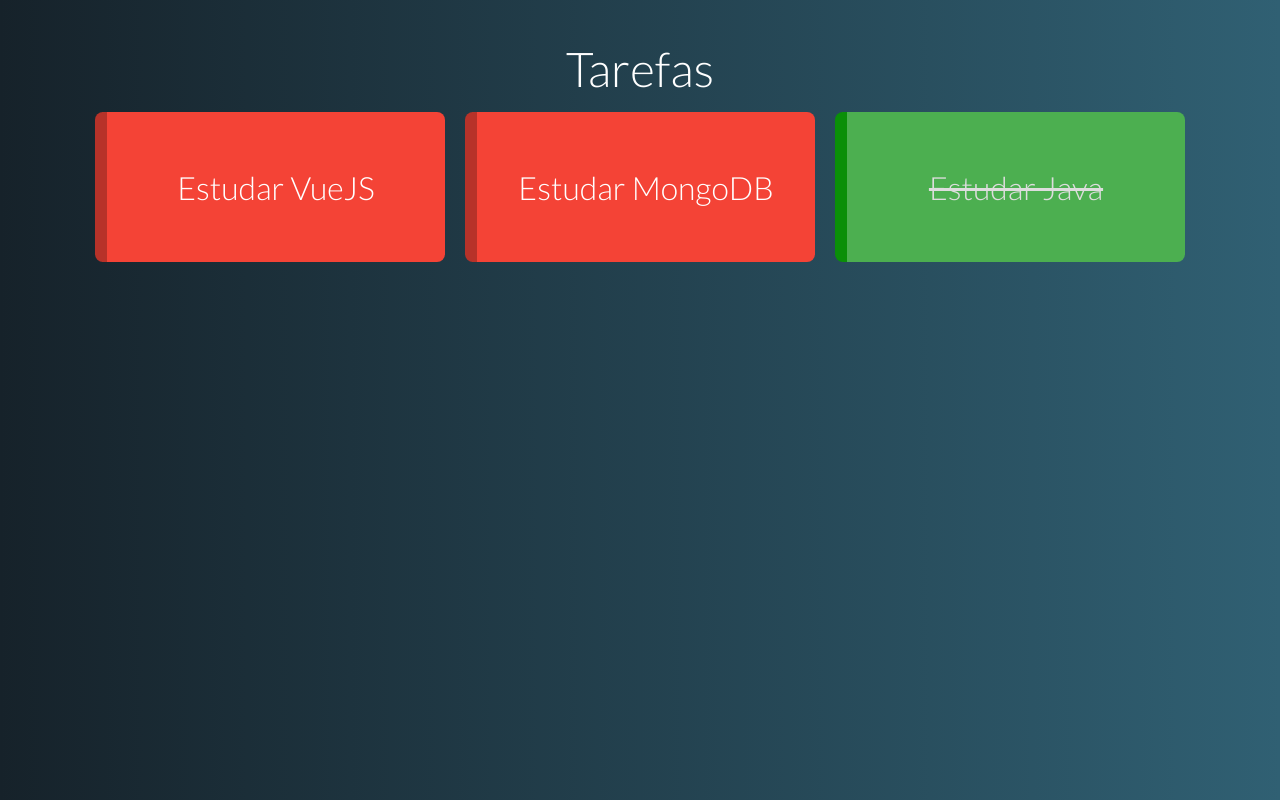
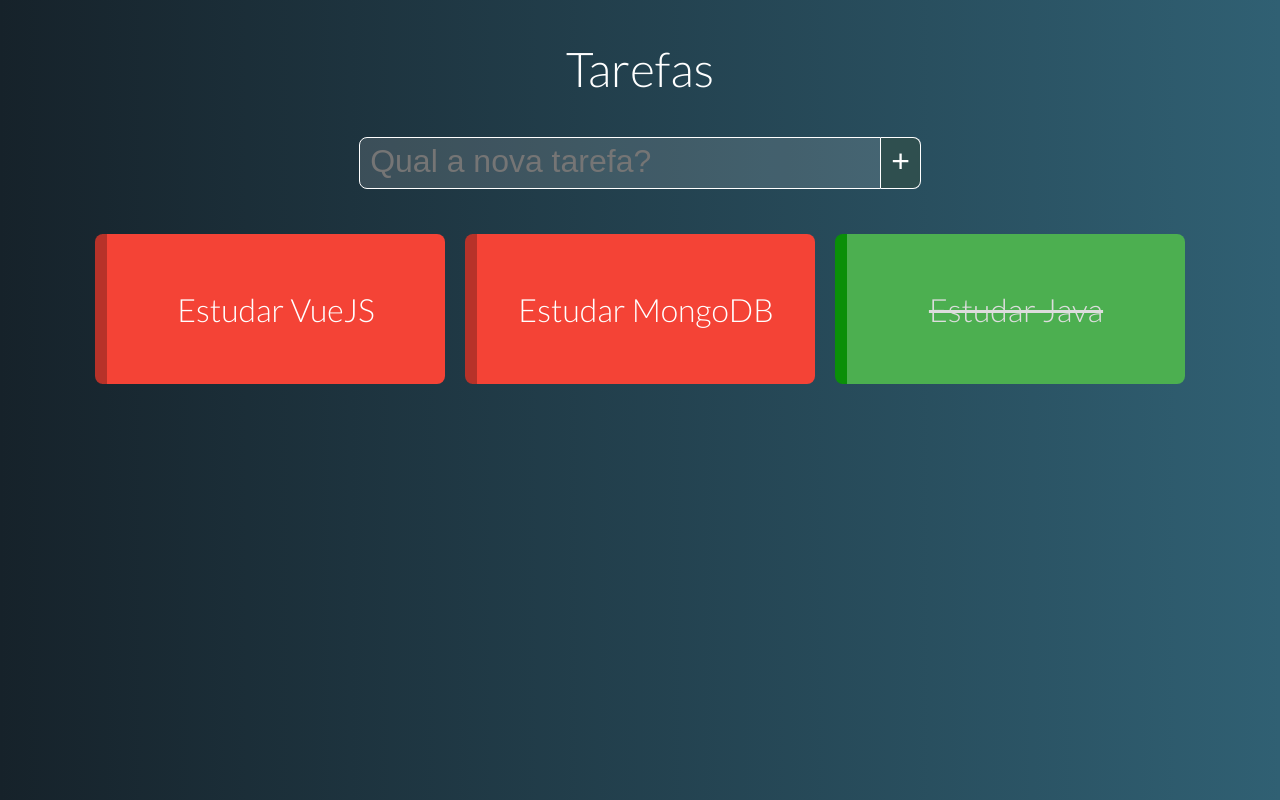
Before and after one commit to GuiKoerich/todo-app-vue, a Vue app: page / in a window 1280 px wide. Built offline with nearby package versions, Linux system fonts and the light colour scheme.

Commit message:
NewTask component

```diff
--- a/src/App.vue
+++ b/src/App.vue
@@ -1,15 +1,18 @@
 <template>
     <div id="app">
         <h1>Tarefas</h1>
+        <NewTask @newTask="addTask" />
         <TaskGrid :tasks="tasks"/>
     </div>
 </template>
 
 <script>
-import TaskGrid from './components/TaskGrid.vue'
+import NewTask from './components/NewTask'
+import TaskGrid from './components/TaskGrid'
 
 export default {
-    components: { TaskGrid, },
+    components: { NewTask, TaskGrid, },
+
     data() {
         return {
             tasks: [
@@ -26,6 +29,20 @@
                     done: true
                 }
             ],
+        }
+    },
+
+    methods: {
+        addTask(task) {
+            let sameName = t => t.name === task.name;
+            let reallyNew = this.tasks.filter(sameName).length == 0;
+
+            if(reallyNew) {
+                this.tasks.push({
+                    name: task.name,
+                    done: false,
+                })
+            }
         }
     }
 }
--- /dev/null
+++ b/src/components/NewTask.vue
@@ -0,0 +1,53 @@
+<template>
+    <div class="new-task">
+        <input v-model="name" @keydown.enter="add" type="text" placeholder="Qual a nova tarefa?"
+            class="form-element">
+        <button class="form-element" @click="add">+</button>
+    </div>
+</template>
+
+<script>
+export default {
+    data() {
+        return {
+            name: ''
+        }
+    },
+
+    methods: {
+        add() {
+            this.$emit('newTask', { name: this.name });
+            this.name = '';
+        }
+    }
+}
+</script>
+
+<style>
+    .new-task {
+        margin: 35px;
+    }
+
+    .form-element {
+        outline: none;
+        font-size: 2rem;
+        border: 1px solid #FFF;
+        padding: 5px 10px 8px;
+        color: #FFF;
+    }
+
+    input.form-element {
+        width: 500px;
+        background: #FFF2;
+        border-top-left-radius: 8px;
+        border-bottom-left-radius: 8px;
+    }
+
+    button.form-element {
+        border-left: none;
+        border-top-right-radius: 8px;
+        border-bottom-right-radius: 8px;
+        background-color: darkslategrey;
+    }
+
+</style>
```
